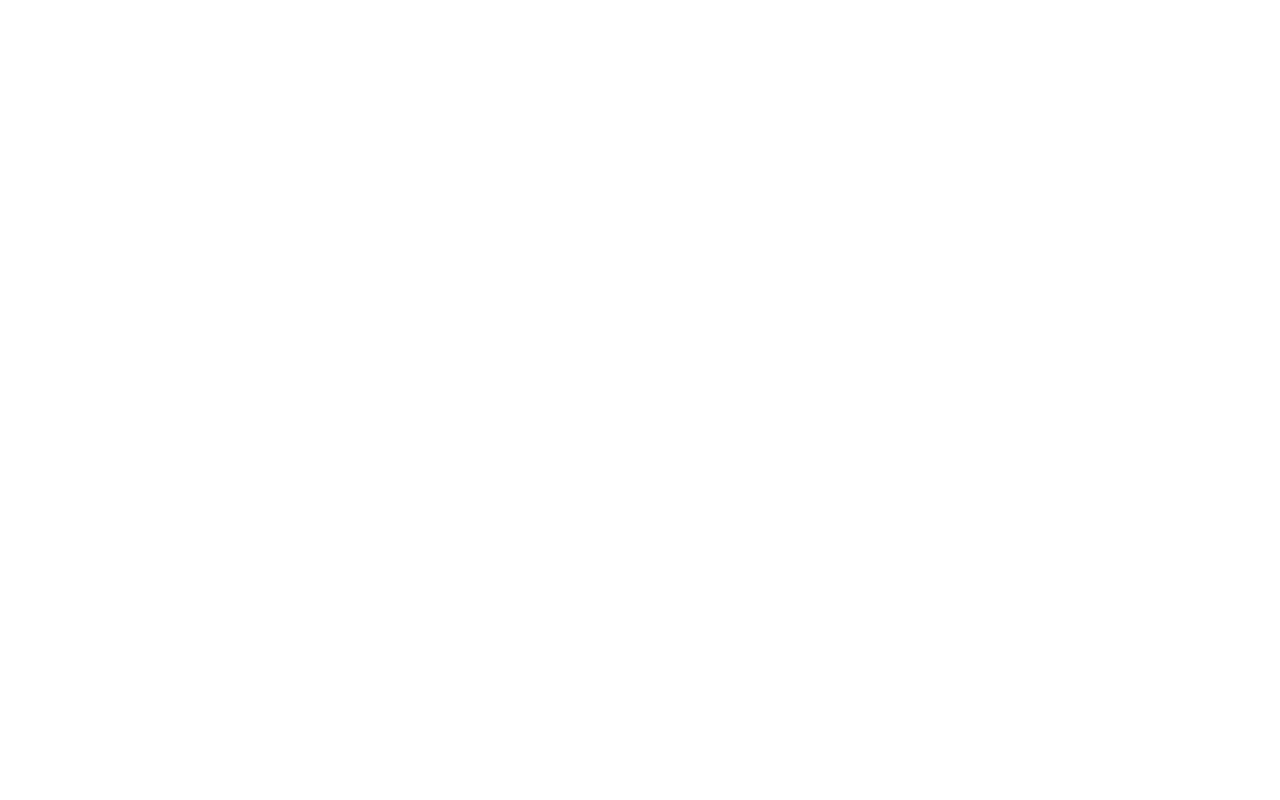
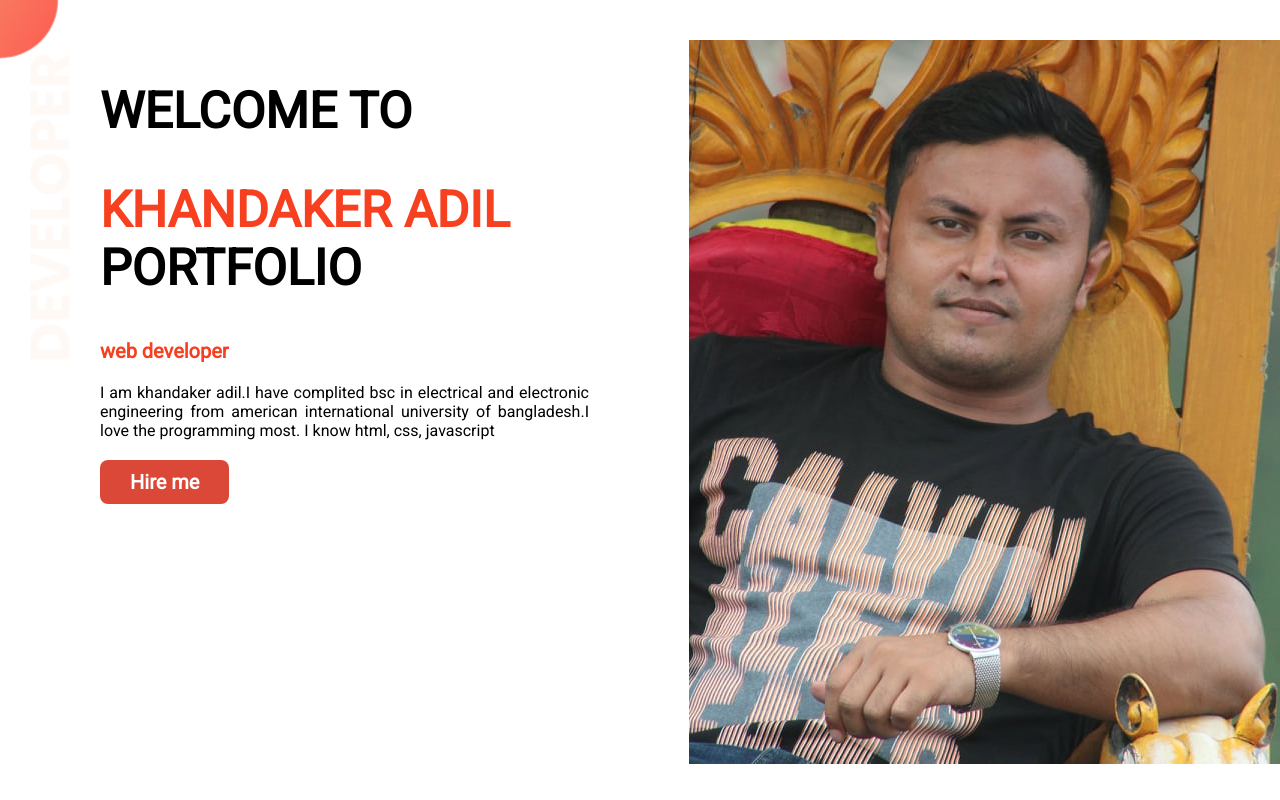
Before and after one commit to adilkhandaker/web-developer-portfolio, a plain HTML site: page index.html in a window 1280 px wide. Drawn offline with Linux system fonts and the light colour scheme.

Commit message:
top part added

```diff
--- a/index.html
+++ b/index.html
@@ -5,10 +5,33 @@
     <meta charset="UTF-8">
     <meta name="viewport" content="width=device-width, initial-scale=1.0">
     <title>khandaker adil portfolio</title>
+    <link rel="preconnect" href="https://fonts.googleapis.com">
+    <link rel="preconnect" href="https://fonts.gstatic.com" crossorigin>
+    <link
+        href="https://fonts.googleapis.com/css2?family=Manrope&family=Oswald&family=Poppins:ital,wght@0,500;0,600;0,700;1,400&family=Questrial&family=Roboto&display=swap"
+        rel="stylesheet">
     <link rel="stylesheet" href="style.css">
 </head>
 
 <body>
+    <section class="flexible-container">
+        <div class="half-width">
+            <h1>WELCOME TO </h1>
+            <h1><span class="text-color">KHANDAKER ADIL</span> PORTFOLIO</h1>
+            <h3 class="text-color">web developer</h3>
+            <p class="para-part">I am khandaker adil.I have complited bsc in electrical and electronic engineering from
+                american
+                international university of bangladesh.I love the programming most. I know html, css, javascript </p>
+            <a class="first-anchor" target="_blank" href="https://www.linkedin.com/in/khandaker-adil-b817b2126/">Hire
+                me</a>
+
+        </div>
+        <div class="half-width">
+            <img src="images/adil3.jpg" alt="">
+
+
+        </div>
+    </section>
 
 </body>
 
--- a/style.css
+++ b/style.css
@@ -0,0 +1,52 @@
+body {
+    font-family: 'Manrope', sans-serif;
+    font-family: 'Oswald', sans-serif;
+    font-family: 'Poppins', sans-serif;
+    font-family: 'Questrial', sans-serif;
+    font-family: 'Roboto', sans-serif;
+    margin: 0;
+}
+
+h1 {
+    font-size: 50px;
+}
+
+h3 {
+    font-size: 20px;
+}
+
+.text-color {
+    color: rgb(246, 64, 32);
+}
+
+.first-anchor {
+    text-decoration: none;
+    background-color: rgb(219, 72, 56);
+    color: white;
+    font-weight: 800;
+    padding: 10px 30px;
+    font-size: 20px;
+    border-radius: 8px;
+
+}
+
+.flexible-container {
+    display: flex;
+    background-image: url(images/top-banner.png);
+    background-repeat: no-repeat;
+
+}
+
+/*.flexible-container img {
+    width: 100%;
+}*/
+.half-width {
+    width: 50%;
+    padding-left: 100px;
+    padding-top: 40px;
+}
+
+.para-part {
+    margin-bottom: 30px;
+    text-align: justify;
+}
```
